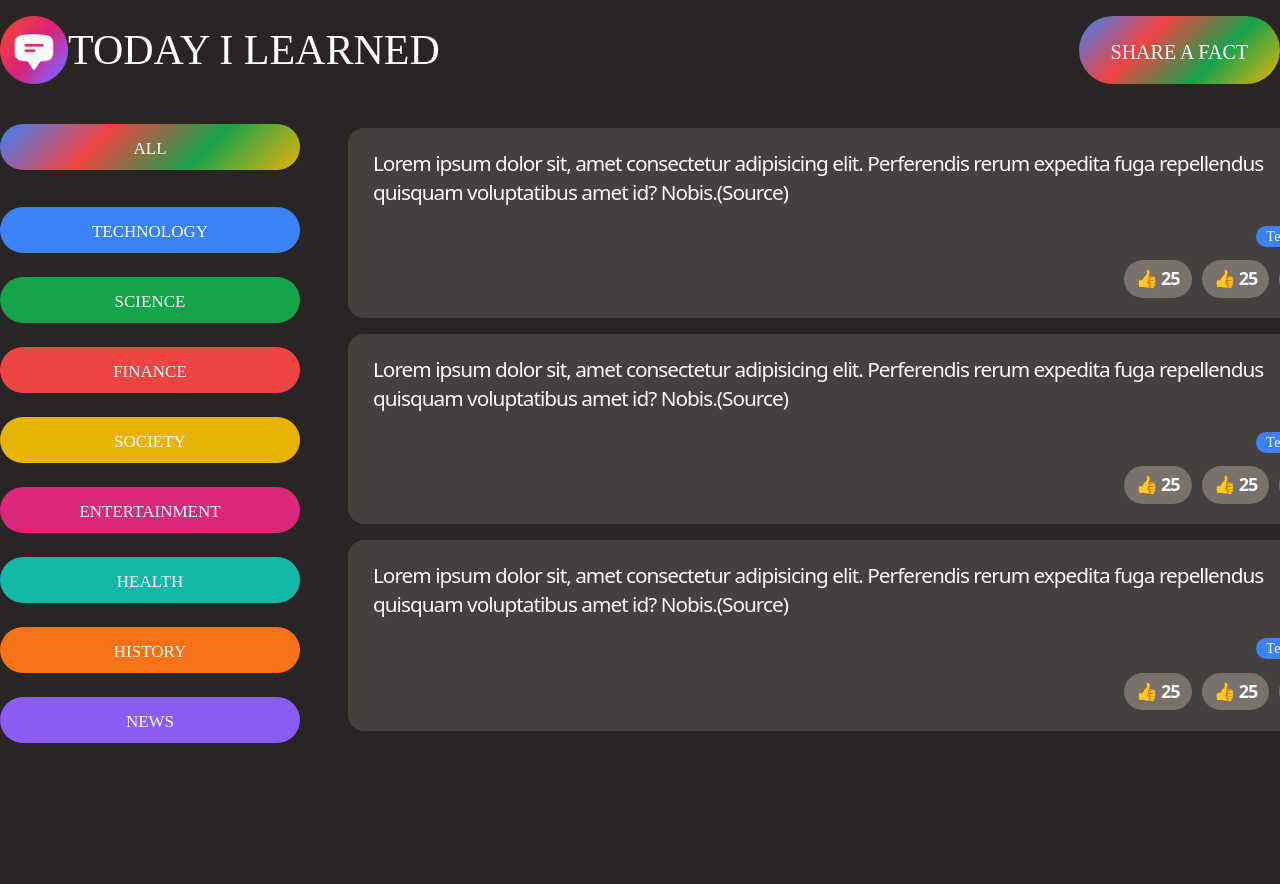
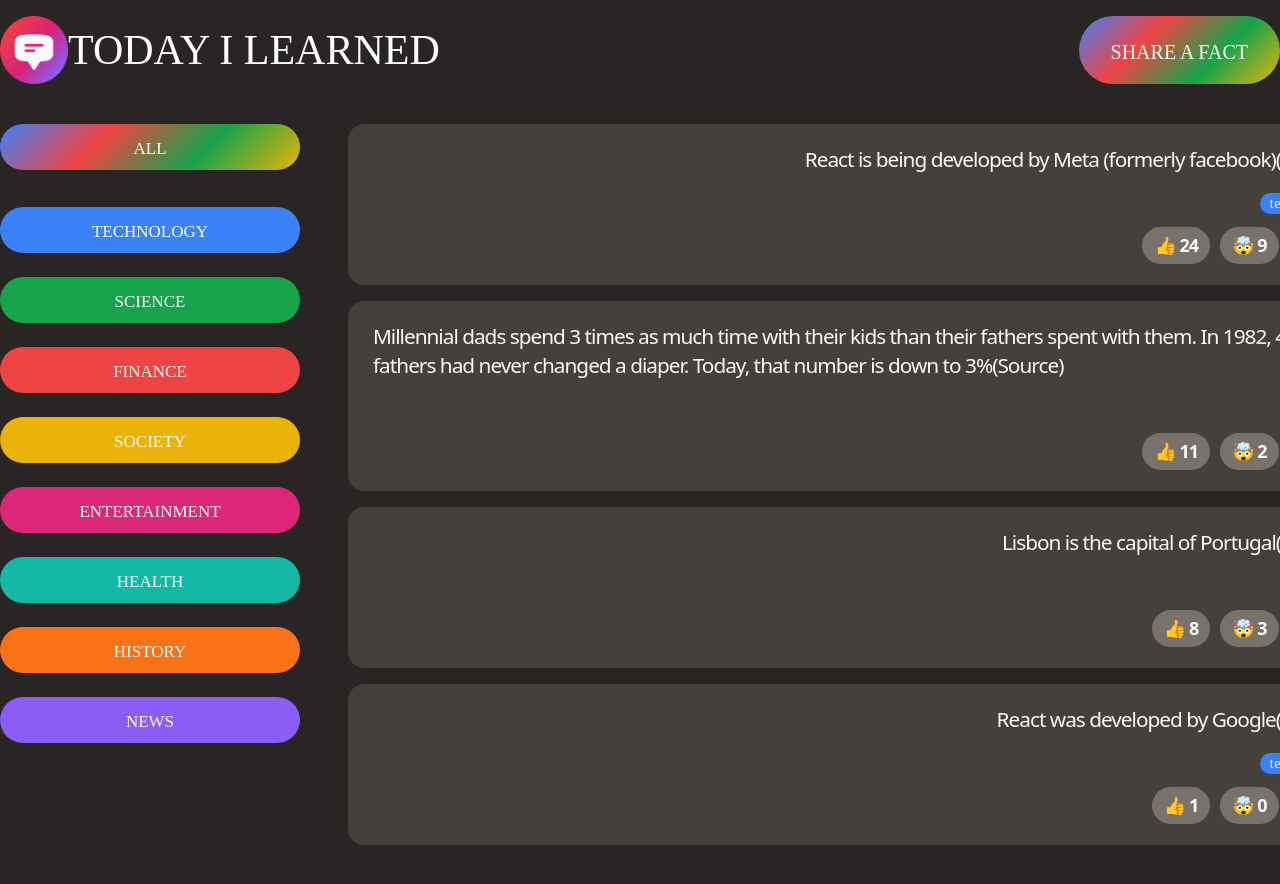
Before and after one commit to Jamesdai05/Today-I-learnt, a React (Vite) app: page / in a window 1280 px wide. Shown: the top 884 px of the page. Before the commit the page ends 800 px from the top, so only its background shows below. Built offline with nearby package versions, Linux system fonts and the light colour scheme; a web font is replaced by a local one.

Commit message:
add the data

```diff
--- a/src/components/Card/Card.jsx
+++ b/src/components/Card/Card.jsx
@@ -1,19 +1,19 @@
 import Voting from "../Voting/Voting.jsx";
 import "./card.css";
+import { initialFacts } from "../../data.js";
 
-const Card = () => {
+const Card = ({text,category,interesting,source,mindBlowing,votesFalse}  ) => {
+  // console.log(initialFacts.text);
   return (
     <section className="p-4">
       <p>
-        Lorem ipsum dolor sit, amet consectetur adipisicing elit. Perferendis
-        rerum expedita fuga repellendus quisquam voluptatibus amet id?
-        Nobis.(Source)
+        {text}<a href={source}>(Source)</a>
       </p>
       <div className="tag">
-        <span>Technology</span>
+        <span>{category}</span>
       </div>
       <div className="button">
-        <Voting />
+        <Voting interesting={interesting} votingFalse={votesFalse} mindBlowing={mindBlowing}/>
       </div>
     </section>
   );
--- a/src/components/Header/Header.jsx
+++ b/src/components/Header/Header.jsx
@@ -1,5 +1,6 @@
 import logo from "/Images/logo.png";
-import "./header.css"
+import "./header.css";
+
 
 
 const Header = ({handleClick}) => {
--- a/src/components/Main/Main.jsx
+++ b/src/components/Main/Main.jsx
@@ -1,3 +1,4 @@
+import { initialFacts } from "../../data.js";
 import Card from "../Card/Card.jsx";
 import Sidebar from "../Sidebar/Sidebar.jsx";
 import "./main.css";
@@ -7,9 +8,15 @@ const Main = () => {
     <div className="main">
       <Sidebar />
       <div className="data">
-        <Card />
-        <Card />
-        <Card />
+        {initialFacts.map(fact=>(
+          <Card
+            key={fact.id}
+            text={fact.text}
+            category={fact.category}
+            source={fact.source}
+            interesting={fact.votesInteresting}
+            mindBlowing={fact.votesMindblowing}
+            votesFalse={fact.votesFalse} />))}
       </div>
     </div>
   )
--- a/src/components/Main/main.css
+++ b/src/components/Main/main.css
@@ -10,5 +10,5 @@
   display: flex;
   flex-direction: column;
   justify-content: center;
-  align-items: center;
+  /* align-items: center; */
 }
--- a/src/components/Voting/Voting.jsx
+++ b/src/components/Voting/Voting.jsx
@@ -1,11 +1,17 @@
 import "./vote.css";
 
-const Voting = () => {
+const Voting = ({interesting,mindBlowing,votingFalse}) => {
   return (
     <div className="votes">
-      <button className="flex justify-between align-middle vote">👍 25</button>
-      <button className="flex justify-between align-middle vote">👍 25</button>
-      <button className="flex justify-between align-middle vote">👍 25</button>
+      <button className="flex justify-between align-middle vote">
+        👍 {interesting}
+      </button>
+      <button className="flex justify-between align-middle vote">
+        🤯 {mindBlowing}
+      </button>
+      <button className="flex justify-between align-middle vote">
+        ⛔️ {votingFalse}
+      </button>
     </div>
   );
 }
```
